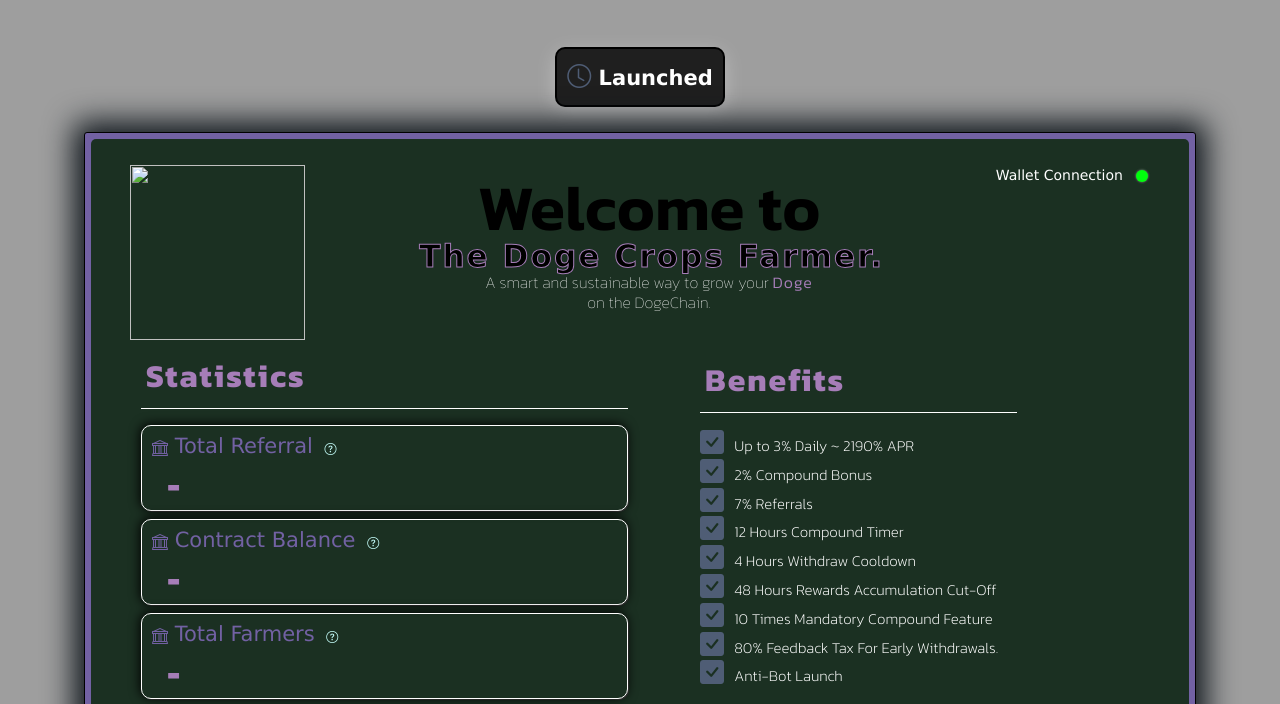
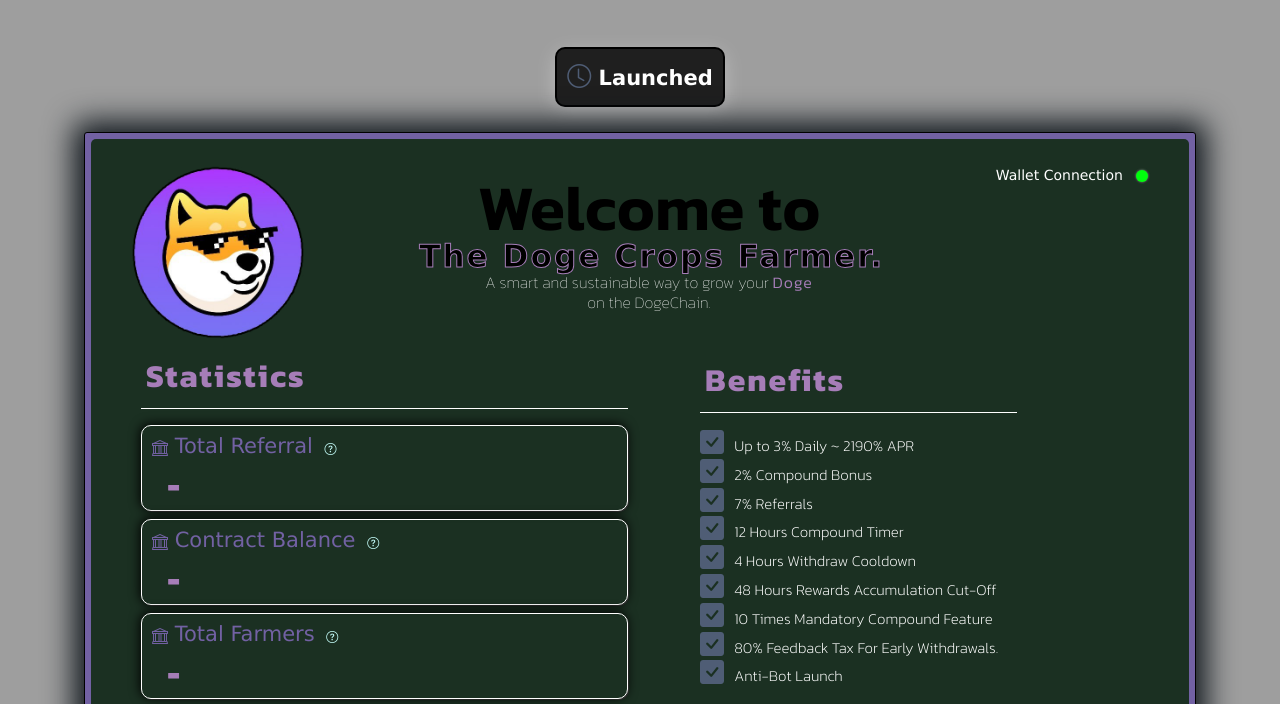
Before and after one commit to tradskie/Doge-CropsFarmers, a plain HTML site: page index.html in a window 1280 px wide. Shown: the part 68-772 px from the top of the page. Drawn offline with nearby package versions, Linux system fonts and the light colour scheme; the site is published under a folder, as on GitHub Pages, so addresses that start at the root find nothing; a script that the page names is missing.

Commit message:
Update index.html

```diff
--- a/index.html
+++ b/index.html
@@ -139,7 +139,7 @@
             <div class="row info-container" style="padding: 0px;" data-aos="zoom-in">
               <div class=" info-container-2 d-flex flex-wrap justify-content-center ">
                 <div class="col-md-2 d-flex align-items-center justify-content-sm-center">
-                  <img class="d-flex justify-content-md-start " id="logo-space" src="/assets/img/dogechain.png" alt=""
+                  <img class="d-flex justify-content-md-start " id="logo-space" src="./assets/img/dogechain.png" alt=""
                     width="175" height="175">
                 </div>
                 <div class="col-md-8 col-sm-12 d-flex align-items-center justify-content-center">
```
